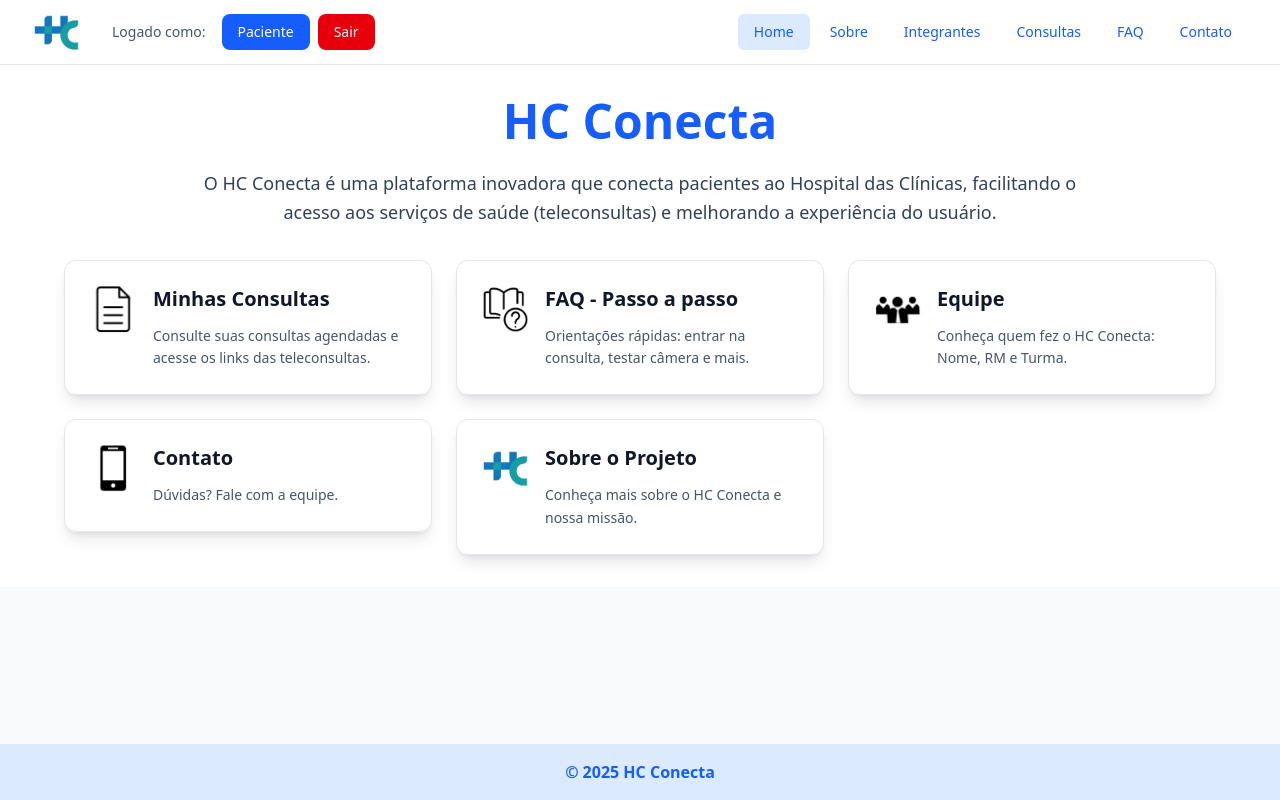
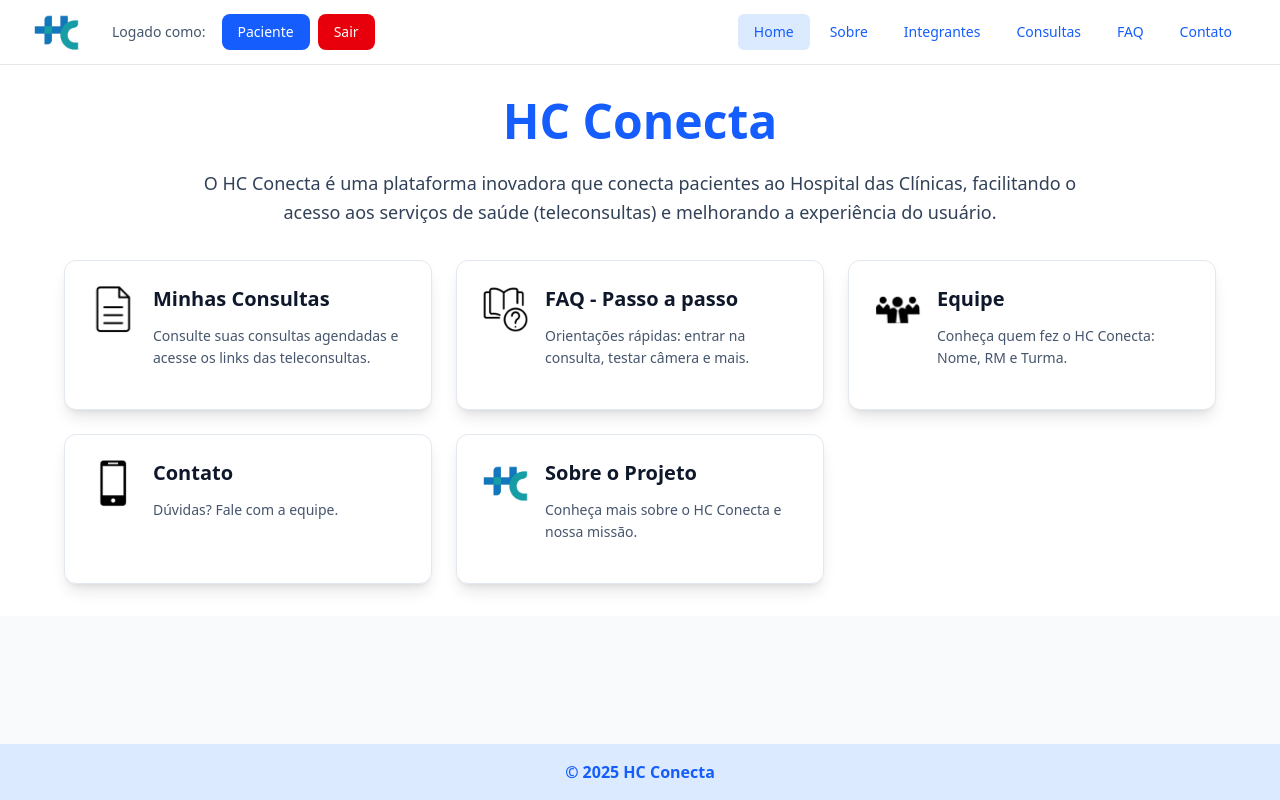
Before and after one commit to TriCode-campeao/HC-Conecta-Sprint-4, a React (Vite) app: page / in a window 1280 px wide. Built offline with nearby package versions, Linux system fonts and the light colour scheme.

Commit message:
style: corrigido tamanho dos cards na página Home do paciente.

```diff
--- a/src/Routes/Paciente/Home.tsx
+++ b/src/Routes/Paciente/Home.tsx
@@ -53,7 +53,7 @@ export default function Home() {
             <article key={index}>
               <Link
                 to={card.link}
-                className="bg-white rounded-xl shadow-lg p-6 hover:shadow-xl transition-shadow border border-slate-200 hover:border-blue-300 group block"
+                className="bg-white rounded-xl shadow-lg p-6 hover:shadow-xl transition-shadow border border-slate-200 hover:border-blue-300 group block h-full min-h-[150px]"
                 aria-label={`Acessar ${card.title}`}
               >
                 <div className="flex items-start gap-4">
```
